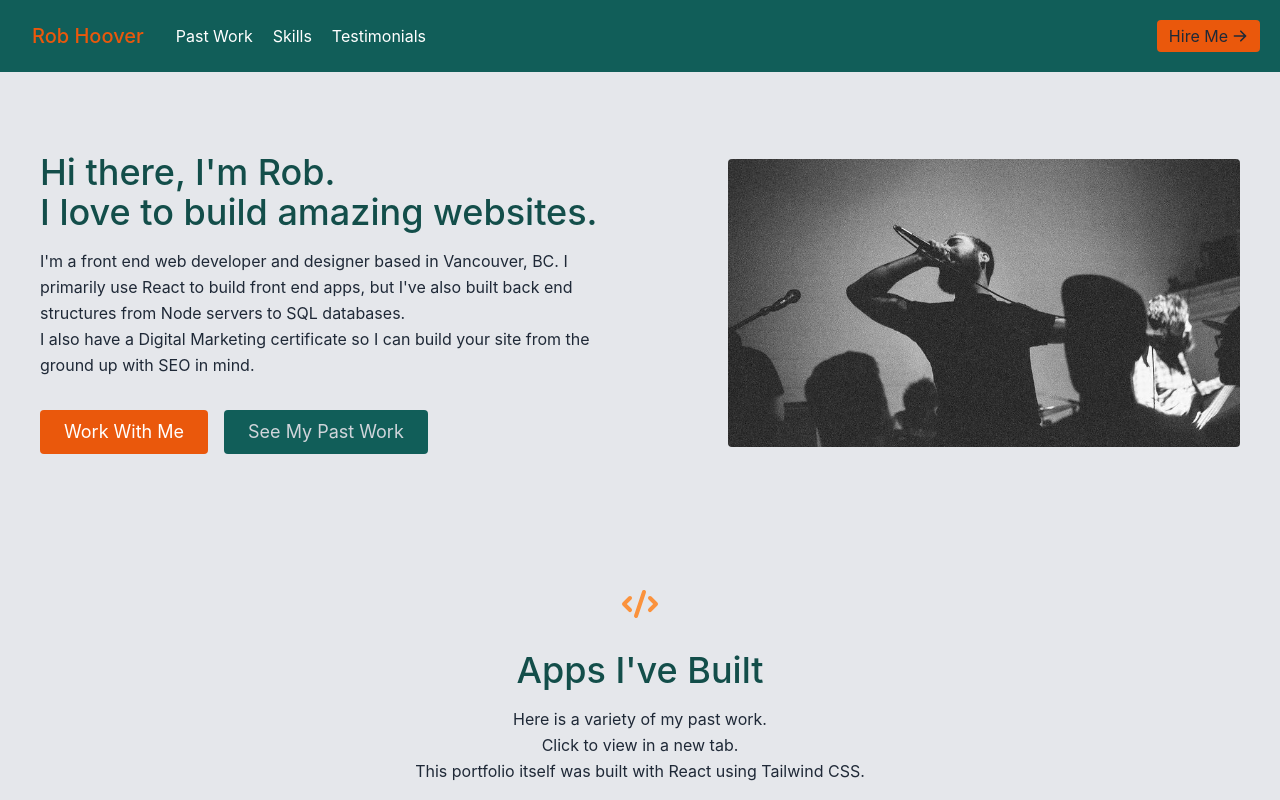
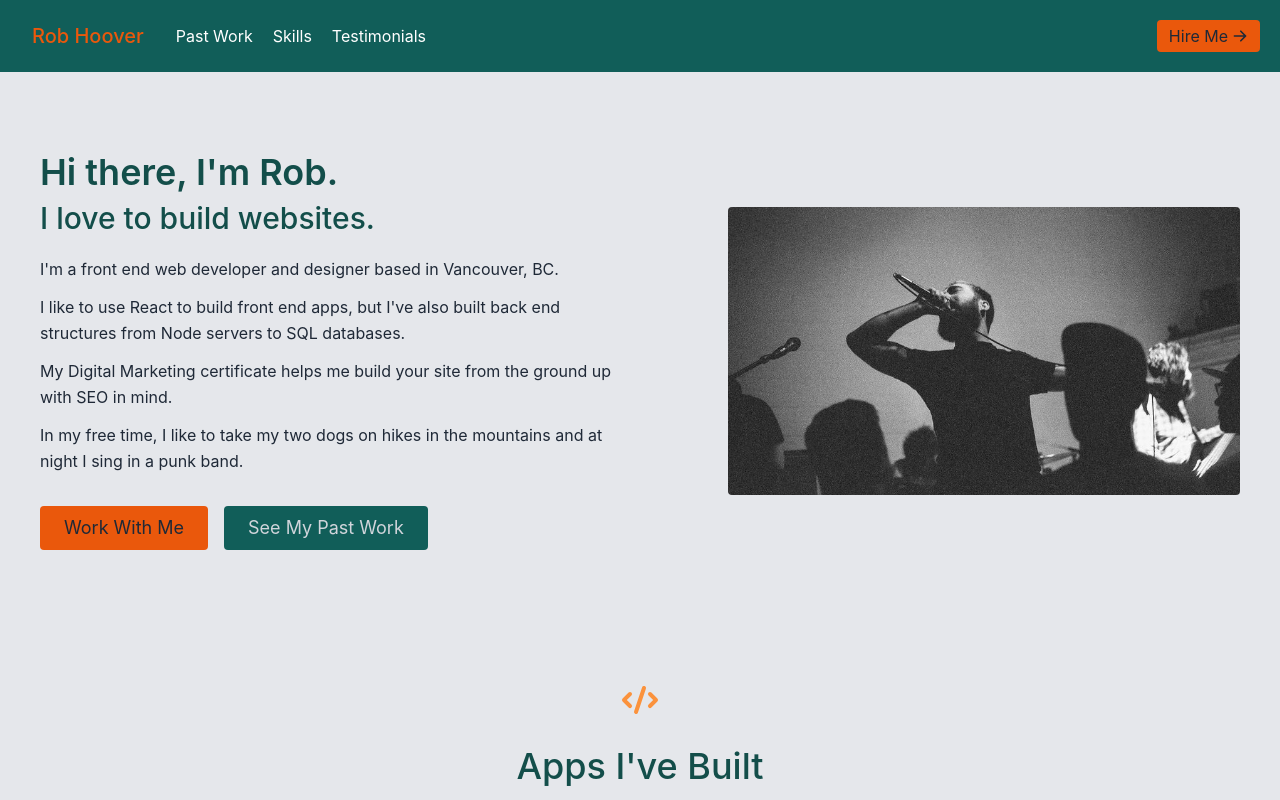
Before and after one commit to robalobadob/react-dev-portfolio, a React (Create React App) app: page / in a window 1280 px wide. Shown: the top 800 px of the page. Built offline with nearby package versions, Linux system fonts and the light colour scheme.

Commit message:
copy and css updates

```diff
--- a/src/components/About.js
+++ b/src/components/About.js
@@ -5,20 +5,28 @@ export default function About() {
     <section id="about">
       <div className="container mx-auto flex px-10 py-20 md:flex-row flex-col items-center">
         <div className="lg:flex-grow md:w-1/2 lg:pr-24 md:pr-16 flex flex-col md:items-start md:text-left mb-16 md:mb-0 items-center text-center">
-          <h1 className="title-font sm:text-4xl text-3xl mb-4 font-medium text-teal-900">
+          <h1 className="sm:text-4xl text-3xl mb-2 font-semibold text-teal-900">
             Hi there, I'm Rob.
-            <br className="hidden lg:inline-block" /> I love to build amazing
-            websites.
           </h1>
+          <p className="sm:text-3xl mb-5 font-medium text-teal-900">
+            I love to build websites.
+          </p>
+          <p className="mb-3 leading-relaxed">
+            I'm a front end web developer and designer based in Vancouver, BC.
+          </p>
+          <p className="mb-3 leading-relaxed">
+            I like to use React to build front end apps, but I've also built back end structures from Node servers to SQL databases.
+          </p>
+          <p className="mb-3 leading-relaxed">
+            My Digital Marketing certificate helps me build your site from the ground up with SEO in mind.
+          </p>
           <p className="mb-8 leading-relaxed">
-            I'm a front end web developer and designer based in Vancouver, BC.
-            I primarily use React to build front end apps, but I've also built back end structures from Node servers to SQL databases.
-            <br></br>I also have a Digital Marketing certificate so I can build your site from the ground up with SEO in mind.
+            In my free time, I like to take my two dogs on hikes in the mountains and at night I sing in a punk band.
           </p>
           <div className="flex justify-center">
             <a
               href="#contact"
-              className="inline-flex text-white bg-orange-600 border-0 py-2 px-6 focus:outline-none hover:bg-orange-800 rounded text-lg text-center">
+              className="inline-flex bg-orange-600 border-0 py-2 px-6 focus:outline-none hover:bg-orange-300 rounded text-lg text-center">
               Work With Me
             </a>
             <a
--- a/src/components/Contact.js
+++ b/src/components/Contact.js
@@ -34,7 +34,7 @@ export default function Contact() {
                     onSubmit={handleSubmit}
                     className="flex flex-col md:mx-auto md:py-8 mt-8 md:mt-0">
 
-                    <div className="text-center mb-20">
+                    <div className="text-center mb-10">
                         <HiPlusCircle className="w-10 inline-block mb-4 text-6xl text-orange-400" />
                         <h1 className="sm:text-4xl text-3xl font-medium title-font text-teal-900 mb-4">
                             Hire Me
--- a/src/components/Navbar.js
+++ b/src/components/Navbar.js
@@ -6,7 +6,7 @@ export default function Navbar() {
         <header className="bg-teal-800 md:sticky top-0 z-10">
             <div className="container mx-auto flex flex-wrap p-5 flex-col md:flex-row items-center">
                 <a className="title-font font-medium text-orange-600 mb-4 md:mb-0">
-                    <a href="#about" className="ml-3 text-xl">
+                    <a href="#about" className="ml-3 text-xl hover:text-orange-300">
                         Rob Hoover
                     </a>
                 </a>
@@ -23,7 +23,7 @@ export default function Navbar() {
                 </nav>
                 <a
                     href="#contact"
-                    className="inline-flex items-center bg-orange-600 border-0 py-1 px-3 focus:outline-none hover:bg-orange-800 rounded text-base mt-4 md:mt-0">
+                    className="inline-flex items-center bg-orange-600 border-0 py-1 px-3 focus:outline-none hover:bg-orange-300 rounded text-base mt-4 md:mt-0">
                     Hire Me
                     <HiArrowRight className="w-4 h-4 ml-1" />
                 </a>
--- a/src/components/Projects.js
+++ b/src/components/Projects.js
@@ -6,15 +6,14 @@ export default function Projects() {
     return (
         <section id="projects" className="body-font">
             <div className="container px-5 py-10 mx-auto text-center lg:px-40">
-                <div className="flex flex-col w-full mb-20">
+                <div className="flex flex-col w-full mb-10">
                     <HiCode className="mx-auto inline-block w-10 mb-4 text-6xl text-orange-400" />
                     <h1 className="sm:text-4xl text-3xl font-medium title-font mb-4 text-teal-900">
                         Apps I've Built
                     </h1>
                     <p className="lg:w-2/3 mx-auto leading-relaxed text-base">
-                        Here is a variety of my past work.
-                        <br></br>Click to view in a new tab.
-                        <br></br>This portfolio itself was built with React using Tailwind CSS.
+                        Here is a variety of my past work which you can click to view in a new tab.
+                        <br />This portfolio itself was built with React using Tailwind CSS.
                     </p>
                 </div>
                 <div className="flex flex-wrap -m-4">
--- a/src/components/Skills.js
+++ b/src/components/Skills.js
@@ -6,7 +6,7 @@ export default function Skills() {
     return (
         <section id="skills">
             <div className="container px-5 py-10 mx-auto">
-                <div className="text-center mb-20">
+                <div className="text-center mb-10">
                     <HiChip className="w-10 inline-block mb-4 text-6xl text-orange-400" />
                     <h1 className="sm:text-4xl text-3xl font-medium title-font text-teal-900 mb-4">
                         Skills &amp; Technologies
```
Also changed, not shown: 12 other files (tests, documents, lock files or other folders).
